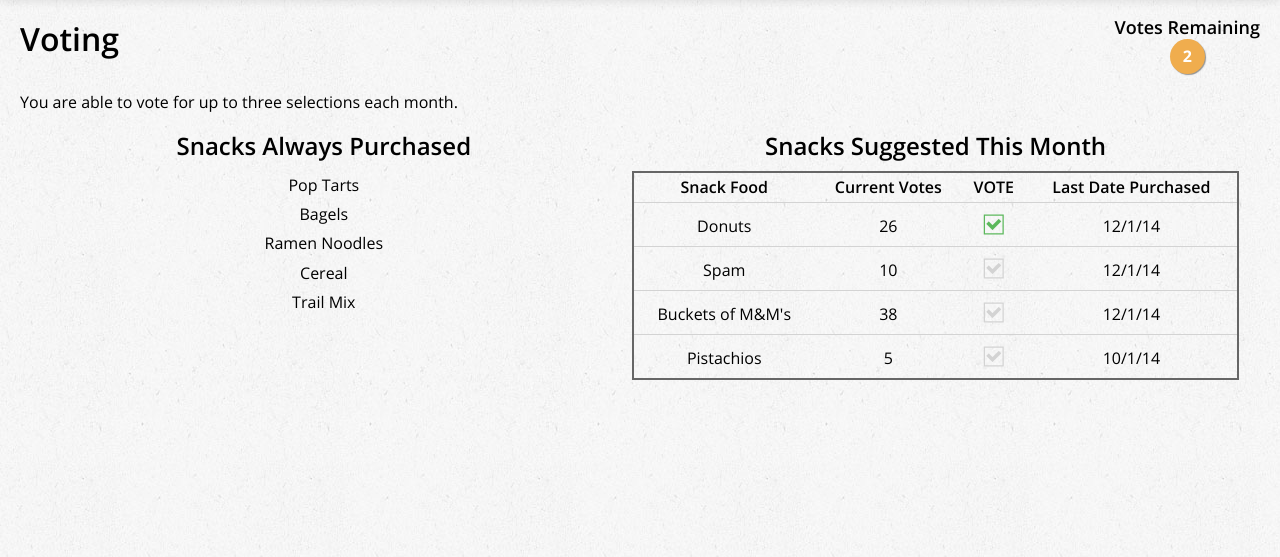
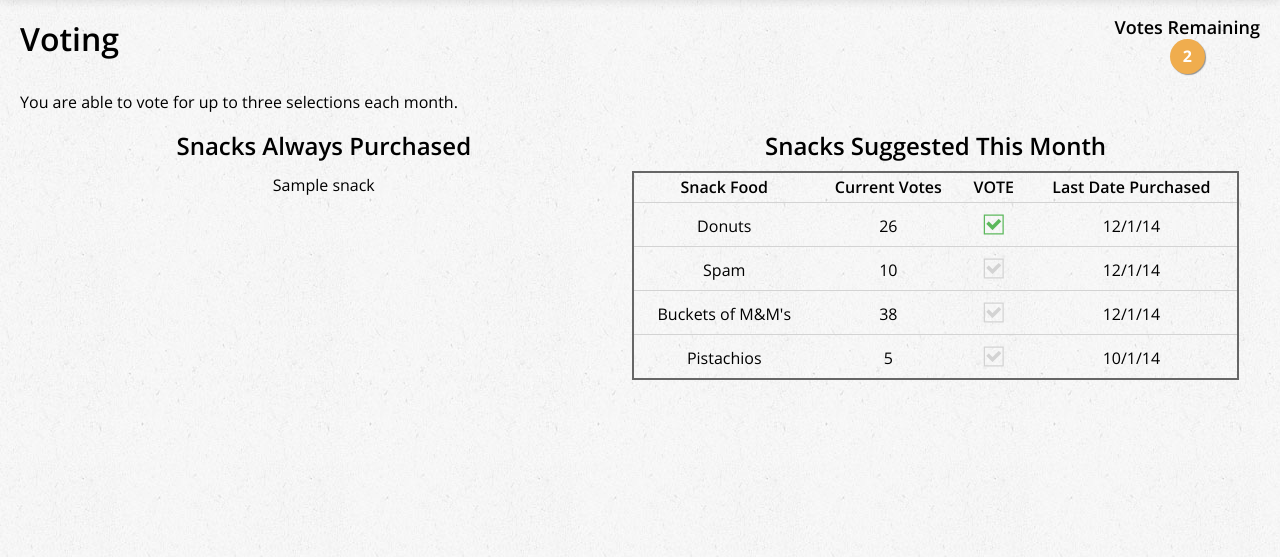
Before and after one commit to LettuceTurnipTheBeets/django-snacks, a Django app: template snacks/templates/index.html in a window 1280 px wide. Shown: the part 98-655 px from the top of the page. Run offline with Django 3.2, Linux system fonts and the light colour scheme; the template is opened without the code that fills it: most values are stand-ins (such as "Sample title", 1, 10 or a date in 2020).

Commit message:
obfuscate the api url and the api key.  Display the non-optional snacks on the voting page.

```diff
--- a/snacks/services.py
+++ b/snacks/services.py
@@ -1,6 +1,6 @@
 import requests
-from settings_secret import api_key
-url = 'https://api-snacks.nerderylabs.com/v1/snacks/?ApiKey=' + api_key
+from settings_secret import url, api_key
+url = url + api_key
 
 
 def get_snacks():
--- a/snacks/templates/index.html
+++ b/snacks/templates/index.html
@@ -65,7 +65,7 @@
                 </div>
             </div>
             <div class="shelf shelf_2">
-                <p class="error isHidden">Opps! You have already voted the total allowed times this month.<br />Come back next month to vote again!</p>
+                <p class="error isHidden">Oops! You have already voted the total allowed times this month.<br />Come back next month to vote again!</p>
             </div>
             <div class="split">
                 <div class="shelf shelf_2">
@@ -73,11 +73,9 @@
                         <h2 class="hdg hdg_2 mix-hdg_centered ">Snacks Always Purchased</h2>
                     </div>
                     <ul class="list list_centered">
-                        <li>Pop Tarts</li>
-                        <li>Bagels</li>
-                        <li>Ramen Noodles</li>
-                        <li>Cereal</li>
-                        <li>Trail Mix</li>
+                        {% for snack in snacks_always_purchased %}
+                        <li>{{ snack }}</li>
+                        {% endfor %}
                     </ul>
                 </div>
             </div>
```
Also changed, not shown: snacks/views.py (+10 -5 lines), 1 other file.
